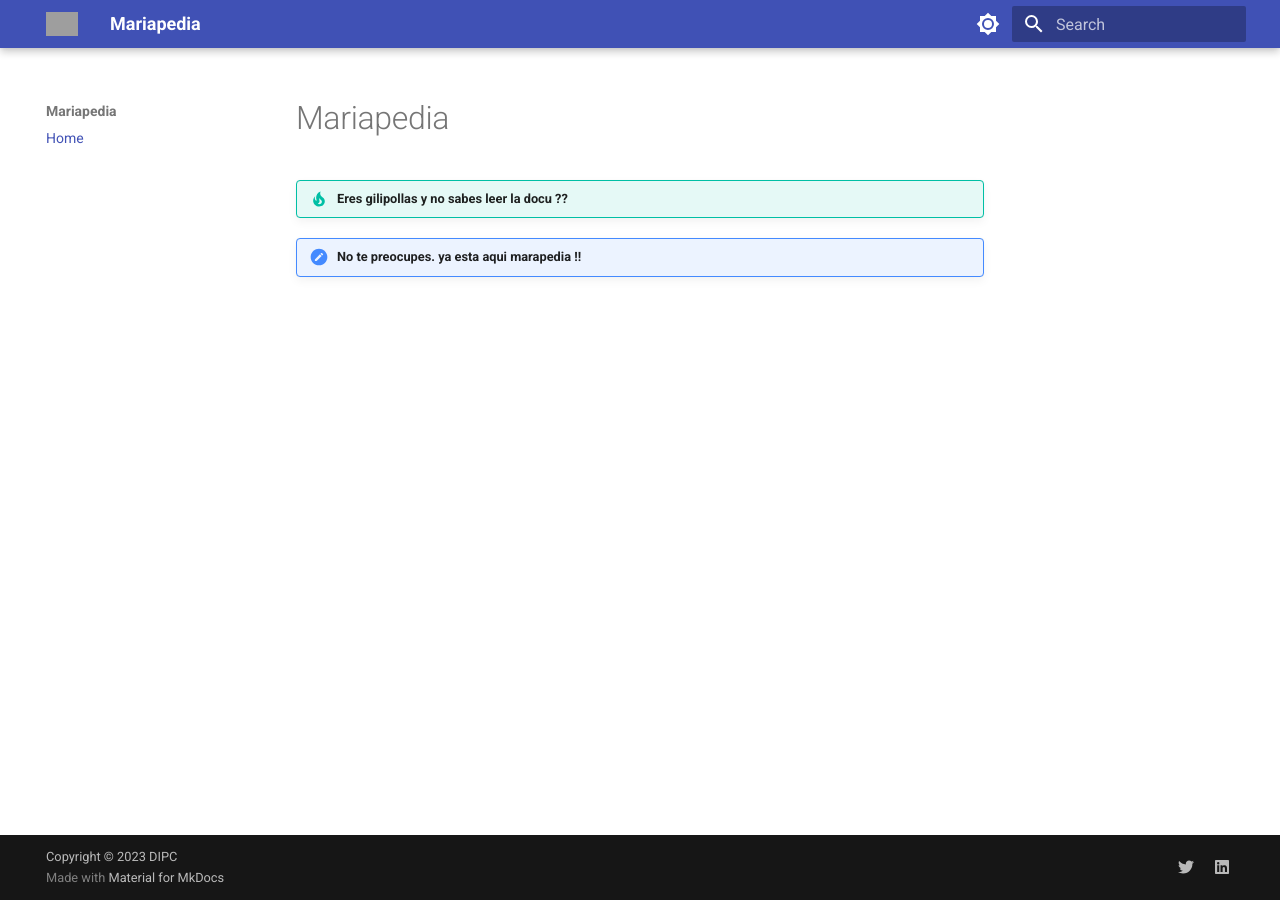
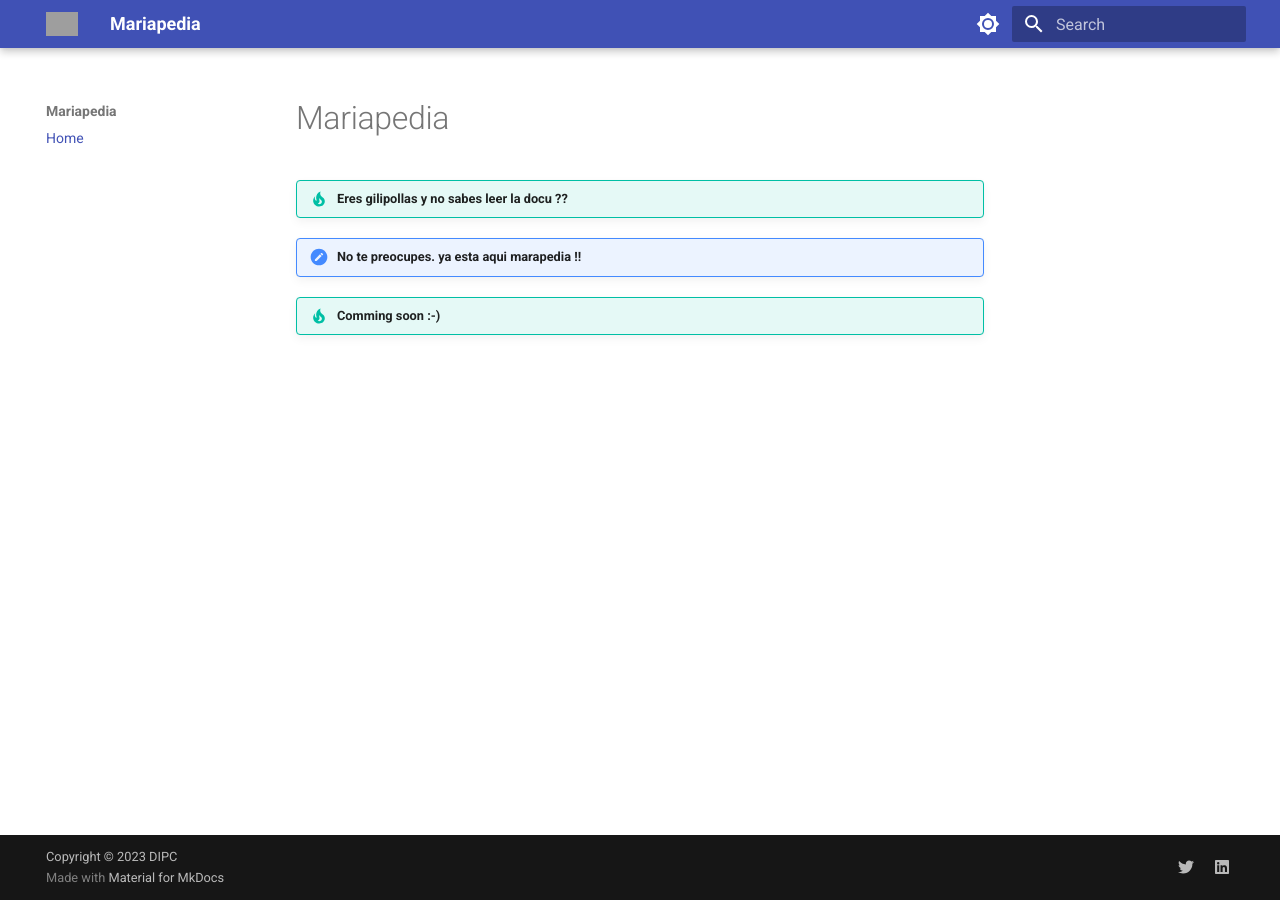
Before and after one commit to iortizdeluzu/mariapeda, an MkDocs documentation site: the page built from docs/index.md, in a window 1280 px wide. Built offline with MkDocs 1.6.1 and Material for MkDocs 9.7.7, drawn with Linux system fonts in a browser that asks for light colours; grey boxes are pictures that could not be loaded.

Commit message:
first commit

```diff
--- a/docs/index.md
+++ b/docs/index.md
@@ -4,3 +4,5 @@
 
 
 !!! affirmative "No te preocupes. ya esta aqui marapedia !!"
+
+!!! tip "Comming soon :-)"
```
